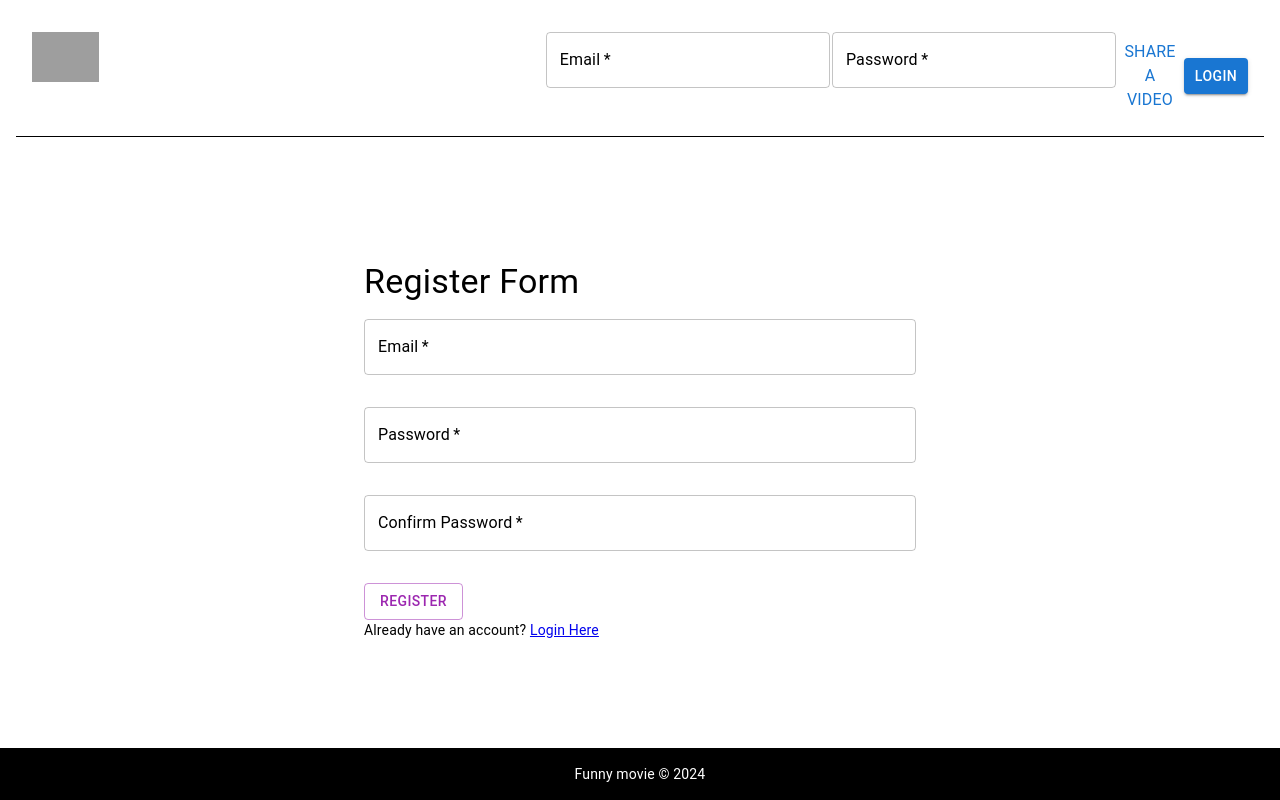
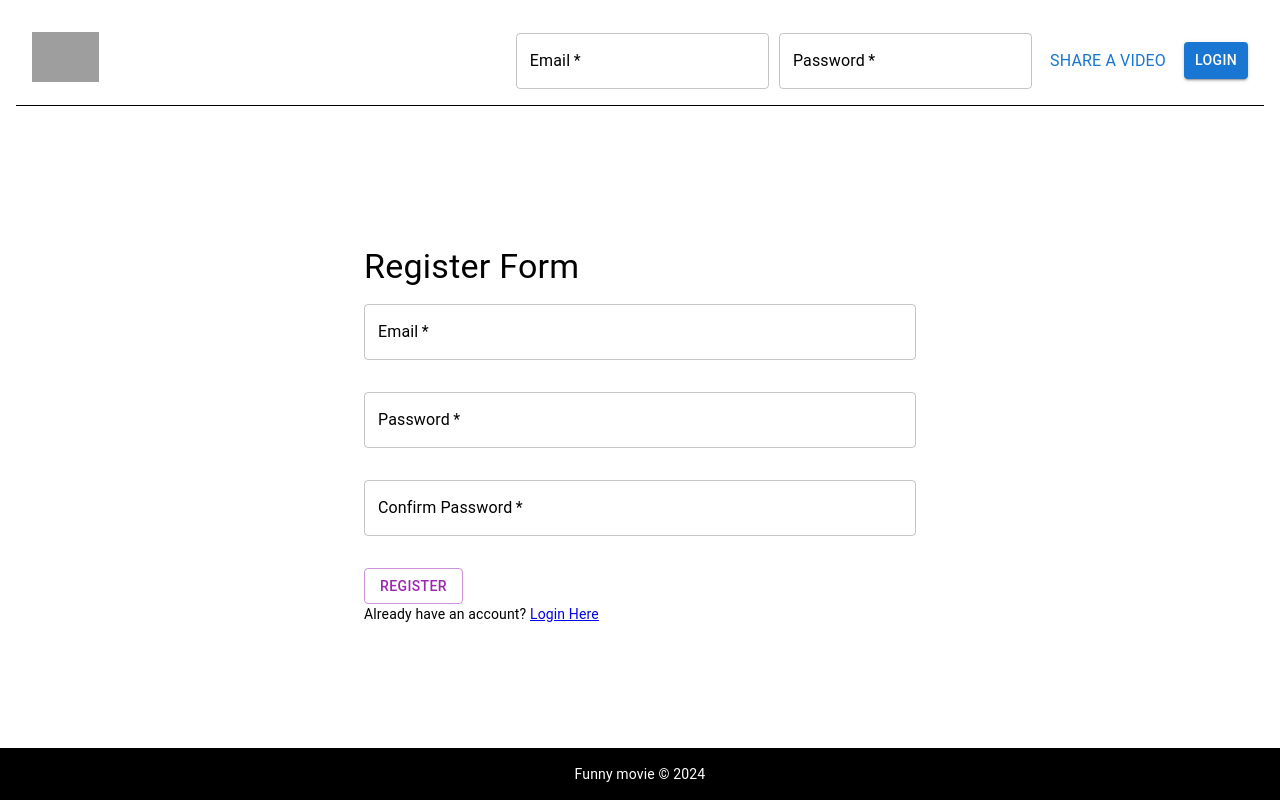
Before and after one commit to leduananh/mvtest, a React (Vite) app in the folder frontend/: page / in a window 1280 px wide. Both pictures are taken after a click on the button "SIGN UP". Built offline with nearby package versions, Linux system fonts and the light colour scheme; grey boxes are pictures that could not be loaded.

Commit message:
move yup to config and update validate for share videos

```diff
--- a/frontend/src/app/config.ts
+++ b/frontend/src/app/config.ts
@@ -1,4 +1,7 @@
 import { SnackbarOrigin } from "notistack";
+import * as Yup from "yup";
+import { HeaderLoginForm, LoginForm, SignUpForm } from "../features/authentication";
+import { VideoShareForm } from "../features/videos";
 
 export interface AppConfig {
   API_BASE_URL: string;
@@ -11,10 +14,30 @@ export interface AppConfig {
   ALERT: {
     ANCHOR: SnackbarOrigin;
   };
+  RULES: {
+    FORM: {
+      HEADER_LOGIN: {
+        constrains: Yup.ObjectSchema<HeaderLoginForm>;
+        initValues: HeaderLoginForm;
+      };
+      LOGIN: {
+        constrains: Yup.ObjectSchema<LoginForm>;
+        initValues: LoginForm;
+      };
+      REGISTER: {
+        constrains: Yup.ObjectSchema<SignUpForm>;
+        initValues: SignUpForm;
+      };
+      VIDEO_SHARE: {
+        constrains: Yup.ObjectSchema<VideoShareForm>;
+        initValues: VideoShareForm;
+      };
+    };
+  };
 }
 
 const config: AppConfig = {
-  API_BASE_URL: "https://example.com/api",
+  API_BASE_URL: "https://api.mockfly.dev/mocks/18c35e0a-722f-45b4-a39b-3ce07a02b646",
   ROUTES: {
     HOME: "/",
     LOGIN: "/login",
@@ -27,6 +50,49 @@ const config: AppConfig = {
       horizontal: "right",
     },
   },
+  RULES: {
+    FORM: {
+      HEADER_LOGIN: {
+        constrains: Yup.object({
+          email: Yup.string().email("Invalid email address").required("Required"),
+          password: Yup.string()
+            .required("Password is required")
+            .min(8, "Password must be at least 8 characters"),
+        }),
+        initValues: { email: "", password: "" },
+      },
+      LOGIN: {
+        constrains: Yup.object({
+          email: Yup.string().email("Invalid email address").required("Required"),
+          password: Yup.string()
+            .required("Password is required")
+            .min(8, "Password must be at least 8 characters"),
+          confirmPassword: Yup.string()
+            .oneOf([Yup.ref("password")], "Passwords must match")
+            .required("Confirm Password is required"),
+        }),
+        initValues: { email: "", password: "", confirmPassword: "" },
+      },
+      REGISTER: {
+        constrains: Yup.object({
+          email: Yup.string().email("Invalid email address").required("Required"),
+          password: Yup.string()
+            .required("Password is required")
+            .min(8, "Password must be at least 8 characters"),
+          confirmPassword: Yup.string()
+            .oneOf([Yup.ref("password")], "Passwords must match")
+            .required("Confirm Password is required"),
+        }),
+        initValues: { email: "", password: "", confirmPassword: "" },
+      },
+      VIDEO_SHARE: {
+        constrains: Yup.object({
+          youtubeUrl: Yup.string().required("Required").url("youtube link"),
+        }),
+        initValues: { youtubeUrl: "" },
+      },
+    },
+  },
 };
 
 export default config;
--- a/frontend/src/features/authentication/headerLoginForm.tsx
+++ b/frontend/src/features/authentication/headerLoginForm.tsx
@@ -1,6 +1,6 @@
-import React, { useCallback } from "react";
+import React, { useCallback, useMemo } from "react";
 import { Button, TextField } from "@mui/material";
-import { Field, FormikState, FormikValues } from "formik";
+import { Field, FormikValues, FormikProps } from "formik";
 import * as Yup from "yup";
 import { useNavigateLink } from "../../shared/hooks";
 import { ShareVideosBtn } from "../videos";
@@ -11,35 +11,32 @@ import {
   FormBaseFields,
   FormFieldRenderFunction,
 } from "../../shared/components/FormBase";
+import _ from "lodash";
 
 interface HeaderLoginForm extends FormBaseFields {
   email: string;
   password: string;
 }
 
-const validationSchema = Yup.object({
-  email: Yup.string().email("Invalid email address").required("Required"),
-  password: Yup.string().required("Required").max(3),
-});
-
-const initData: HeaderLoginForm = { email: "", password: "" };
-
-export const HeaderLoginForm: React.FC<{}> = () => {
+const HeaderLoginForm: React.FC<{}> = () => {
   const navigate = useNavigateLink();
   const location = useLocation();
 
   const createJsxCb: FormFieldRenderFunction = useCallback(
-    (formikState: FormikState<FormikValues>) => {
-      const isLoginPage = location.pathname === config.ROUTES.LOGIN;
-      const isSignUpPage = location.pathname === config.ROUTES.REGISTER;
+    (formikState: FormikProps<FormikValues>) => {
+      const shareVideosBtn = useMemo(() => <ShareVideosBtn />, []);
 
-      const fields = Object.keys(formikState.values);
-      const isAllFieldFullFill = fields.every(
-        (field) => formikState.touched[field] && !!formikState.values[field],
+      const loginBtn = useMemo(
+        () => (
+          <Button variant="contained" type="submit">
+            {"Login"}
+          </Button>
+        ),
+        [formikState],
       );
 
-      return (
-        <>
+      const emailField = useMemo(
+        () => (
           <Field
             as={TextField}
             type="email"
@@ -50,8 +47,30 @@ export const HeaderLoginForm: React.FC<{}> = () => {
             fullWidth
             required
             sx={{ mb: 4 }}
+            style={{
+              margin: "auto",
+            }}
+            error={!_.isEmpty(formikState.errors.email)}
           />
+        ),
+        [formikState],
+      );
 
+      const signUpBtn = useMemo(
+        () => (
+          <Button
+            variant="contained"
+            onClick={() => {
+              navigate(config.ROUTES.REGISTER);
+            }}
+          >
+            {"Sign Up"}
+          </Button>
+        ),
+        [formikState],
+      );
+      const passwordField = useMemo(
+        () => (
           <Field
             as={TextField}
             type="password"
@@ -62,45 +81,34 @@ export const HeaderLoginForm: React.FC<{}> = () => {
             fullWidth
             required
             sx={{ mb: 4 }}
+            style={{
+              margin: "auto",
+            }}
+            error={!_.isEmpty(formikState.errors.password)}
           />
+        ),
+        [],
+      );
+      const isLoginPage = location.pathname === config.ROUTES.LOGIN;
+      const isSignUpPage = location.pathname === config.ROUTES.REGISTER;
+      const fields = Object.keys(formikState.values);
+      const isAllFieldFullFill = fields.every(
+        (field) => formikState.touched[field] && !!formikState.values[field],
+      );
 
-          <ShareVideosBtn />
+      return (
+        <>
+          {emailField}
+          {passwordField}
+          {shareVideosBtn}
 
-          {isLoginPage && !isSignUpPage && (
-            <Button
-              variant="contained"
-              onClick={() => {
-                navigate(config.ROUTES.REGISTER);
-              }}
-            >
-              {"Sign Up"}
-            </Button>
-          )}
+          {isLoginPage && !isSignUpPage && signUpBtn}
 
-          {isSignUpPage && !isLoginPage && (
-            <Button variant="contained" disabled={formikState.isSubmitting} type="submit">
-              {"Login"}
-            </Button>
-          )}
+          {isSignUpPage && !isLoginPage && loginBtn}
 
-          {!isSignUpPage && !isLoginPage && !isAllFieldFullFill ? (
-            <Button
-              variant="contained"
-              onClick={() => {
-                navigate(config.ROUTES.REGISTER);
-              }}
-            >
-              {"Sign Up"}
-            </Button>
-          ) : (
-            !isSignUpPage &&
-            !isLoginPage &&
-            isAllFieldFullFill && (
-              <Button variant="contained" disabled={formikState.isSubmitting} type="submit">
-                {"Login"}
-              </Button>
-            )
-          )}
+          {!isSignUpPage && !isLoginPage && !isAllFieldFullFill
+            ? signUpBtn
+            : !isSignUpPage && !isLoginPage && isAllFieldFullFill && loginBtn}
         </>
       );
     },
@@ -115,10 +123,10 @@ export const HeaderLoginForm: React.FC<{}> = () => {
   return (
     <FormBase
       createFormJsxFieldCb={createJsxCb}
-      initialFieldValues={initData}
-      validationSchema={validationSchema}
+      initialFieldValues={config.RULES.FORM.HEADER_LOGIN.initValues}
+      validationSchema={config.RULES.FORM.HEADER_LOGIN.constrains}
       onSubmit={onSubmit}
-      style={{ display: "flex", gap: 2, alignItems: "center" }}
+      style={{ display: "flex", gap: 10, alignItems: "center" }}
     />
   );
 };
--- a/frontend/src/features/authentication/index.ts
+++ b/frontend/src/features/authentication/index.ts
@@ -1,7 +1,7 @@
 import authReducer, { login, logout } from "./authSlice";
-import { HeaderLoginForm } from "./headerLoginForm.tsx";
+import HeaderLoginForm from "./headerLoginForm.tsx";
 import LoginForm from "./loginForm.tsx";
-import { SignUpForm } from "./signUpForm.tsx";
+import SignUpForm from "./signUpForm.tsx";
 
 export * from "./types.ts";
 export { authReducer, login, logout, LoginForm, SignUpForm, HeaderLoginForm };
--- a/frontend/src/features/authentication/loginForm.tsx
+++ b/frontend/src/features/authentication/loginForm.tsx
@@ -1,6 +1,6 @@
-import React, { useCallback } from "react";
+import React, { useCallback, useMemo } from "react";
 import { Button, Container, TextField, Typography } from "@mui/material";
-import { Field, FormikState, FormikValues } from "formik";
+import { Field, FormikProps, FormikValues } from "formik";
 import * as Yup from "yup";
 import { Link } from "react-router-dom";
 import { useAlert } from "../../shared/hooks";
@@ -17,23 +17,13 @@ interface LoginForm extends FormBaseFields {
   confirmPassword: string;
 }
 
-const validationSchema = Yup.object({
-  email: Yup.string().email("Invalid email address").required("Required"),
-  password: Yup.string().required("Password is required"),
-  confirmPassword: Yup.string()
-    .oneOf([Yup.ref("password")], "Passwords must match")
-    .required("Confirm Password is required"),
-});
-
-const initData: LoginForm = { email: "", password: "", confirmPassword: "" };
-
 const LoginForm: React.FC<{}> = () => {
   const { showAlert } = useAlert();
 
   const createJsxCb: FormFieldRenderFunction = useCallback(
-    (formikState: FormikState<FormikValues>) => {
-      return (
-        <>
+    (formikState: FormikProps<FormikValues>) => {
+      const emailField = useMemo(
+        () => (
           <Field
             as={TextField}
             type="email"
@@ -47,7 +37,12 @@ const LoginForm: React.FC<{}> = () => {
             error={formikState.touched.email && Boolean(formikState.errors.email)}
             sx={{ mb: 4 }}
           />
+        ),
+        [formikState],
+      );
 
+      const passwordField = useMemo(
+        () => (
           <Field
             as={TextField}
             type="password"
@@ -61,7 +56,12 @@ const LoginForm: React.FC<{}> = () => {
             error={formikState.touched.password && Boolean(formikState.errors.password)}
             sx={{ mb: 4 }}
           />
+        ),
+        [formikState],
+      );
 
+      const confirmPasswordField = useMemo(
+        () => (
           <Field
             as={TextField}
             type="password"
@@ -77,7 +77,12 @@ const LoginForm: React.FC<{}> = () => {
             }
             sx={{ mb: 4 }}
           />
+        ),
+        [formikState],
+      );
 
+      const submitBtn = useMemo(
+        () => (
           <Button
             variant="outlined"
             color="secondary"
@@ -86,6 +91,15 @@ const LoginForm: React.FC<{}> = () => {
           >
             {"Login"}
           </Button>
+        ),
+        [formikState],
+      );
+      return (
+        <>
+          {emailField}
+          {passwordField}
+          {confirmPasswordField}
+          {submitBtn}
         </>
       );
     },
@@ -103,10 +117,10 @@ const LoginForm: React.FC<{}> = () => {
         Login Form
       </Typography>
       <FormBase
-        initialFieldValues={initData}
+        initialFieldValues={config.RULES.FORM.LOGIN.initValues}
         onSubmit={onSubmit}
         createFormJsxFieldCb={createJsxCb}
-        validationSchema={validationSchema}
+        validationSchema={config.RULES.FORM.LOGIN.constrains}
       />
       <Typography variant="body2">
         Don't had account yet? <Link to={config.ROUTES.REGISTER}>Sign up here!</Link>
--- a/frontend/src/features/authentication/signUpForm.tsx
+++ b/frontend/src/features/authentication/signUpForm.tsx
@@ -1,6 +1,6 @@
-import React, { useCallback } from "react";
+import React, { useCallback, useMemo } from "react";
 import { Button, Container, TextField, Typography } from "@mui/material";
-import { Field, FormikState, FormikValues } from "formik";
+import { Field, FormikProps, FormikValues } from "formik";
 import * as Yup from "yup";
 import { Link } from "react-router-dom";
 import { useAlert } from "../../shared/hooks";
@@ -26,13 +26,13 @@ const validationSchema = Yup.object({
 
 const initData: SignUpForm = { email: "", password: "", confirmPassword: "" };
 
-export const SignUpForm: React.FC<{}> = () => {
+const SignUpForm: React.FC<{}> = () => {
   const { showAlert } = useAlert();
 
   const createJsxCb: FormFieldRenderFunction = useCallback(
-    (formikState: FormikState<FormikValues>) => {
-      return (
-        <>
+    (formikState: FormikProps<FormikValues>) => {
+      const emailField = useMemo(
+        () => (
           <Field
             as={TextField}
             type="email"
@@ -46,7 +46,12 @@ export const SignUpForm: React.FC<{}> = () => {
             error={formikState.touched.email && Boolean(formikState.errors.email)}
             sx={{ mb: 4 }}
           />
+        ),
+        [formikState],
+      );
 
+      const passwordField = useMemo(
+        () => (
           <Field
             as={TextField}
             type="password"
@@ -60,7 +65,26 @@ export const SignUpForm: React.FC<{}> = () => {
             error={formikState.touched.password && Boolean(formikState.errors.password)}
             sx={{ mb: 4 }}
           />
+        ),
+        [formikState],
+      );
 
+      const submitBtn = useMemo(
+        () => (
+          <Button
+            variant="outlined"
+            color="secondary"
+            type="submit"
+            disabled={formikState.isSubmitting}
+          >
+            Register
+          </Button>
+        ),
+        [formikState],
+      );
+
+      const confirmPasswordField = useMemo(
+        () => (
           <Field
             as={TextField}
             type="password"
@@ -76,15 +100,16 @@ export const SignUpForm: React.FC<{}> = () => {
             }
             sx={{ mb: 4 }}
           />
+        ),
+        [formikState],
+      );
 
-          <Button
-            variant="outlined"
-            color="secondary"
-            type="submit"
-            disabled={formikState.isSubmitting}
-          >
-            Register
-          </Button>
+      return (
+        <>
+          {emailField}
+          {passwordField}
+          {confirmPasswordField}
+          {submitBtn}
         </>
       );
     },
@@ -113,3 +138,5 @@ export const SignUpForm: React.FC<{}> = () => {
     </Container>
   );
 };
+
+export default SignUpForm;
--- a/frontend/src/features/videos/index.ts
+++ b/frontend/src/features/videos/index.ts
@@ -1,5 +1,5 @@
 import { VideoItem } from "./videoItem";
-import { VideoShareForm } from "./shareVideosForm";
+import VideoShareForm from "./shareVideosForm";
 import { ShareVideosBtn } from "./shareVideosBtn";
 import { VideoItemList } from "./videoItemList";
 
--- a/frontend/src/features/videos/shareVideosBtn.tsx
+++ b/frontend/src/features/videos/shareVideosBtn.tsx
@@ -13,12 +13,12 @@ interface ShareVideosBtnProps {
 export const ShareVideosBtn: React.FC<ShareVideosBtnProps> = ({
   text = "share a video",
   toLink = config.ROUTES.VIDEO_SHARE,
-  style = { padding: 5 },
+  style = {},
 }) => {
   return (
     <Link to={toLink}>
       <Button style={style}>
-        <Typography>{text}</Typography>
+        <Typography style={{ textWrap: "nowrap" }}>{text}</Typography>
       </Button>
     </Link>
   );
--- a/frontend/src/features/videos/shareVideosForm.tsx
+++ b/frontend/src/features/videos/shareVideosForm.tsx
@@ -1,7 +1,63 @@
-import React from "react";
-import { Box, TextField, Button, Typography, Container } from "@mui/material";
+import React, { useCallback, useMemo } from "react";
+import { Box, Button, Container, TextField, Typography } from "@mui/material";
+import { Field, FormikProps, FormikValues } from "formik";
+import { useAlert } from "../../shared/hooks";
+import {
+  FormBase,
+  FormBaseFields,
+  FormFieldRenderFunction,
+} from "../../shared/components/FormBase";
+import config from "../../app/config";
 
-export const VideoShareForm: React.FC = () => {
+interface VideoShareForm extends FormBaseFields {
+  youtubeUrl: string;
+}
+
+const VideoShareForm: React.FC = () => {
+  const { showAlert } = useAlert();
+
+  const createJsxCb: FormFieldRenderFunction = useCallback(
+    (formikState: FormikProps<FormikValues>) => {
+      const shareYoutubeUrlField = useMemo(
+        () => (
+          <Field
+            as={TextField}
+            variant="outlined"
+            label="Share Videos"
+            name="email"
+            fullWidth
+            required
+            // helperText={formikState.touched.email && formikState.errors.email}
+            // error={formikState.touched.email && Boolean(formikState.errors.email)}
+            sx={{ mb: 2 }}
+          />
+        ),
+        [formikState],
+      );
+
+      const submitBtn = useMemo(
+        () => (
+          <Button variant="contained" type="submit" fullWidth>
+            Share
+          </Button>
+        ),
+        [formikState],
+      );
+
+      return (
+        <>
+          {shareYoutubeUrlField}
+          {submitBtn}
+        </>
+      );
+    },
+    [],
+  );
+
+  const onSubmit = useCallback(async () => {
+    // TODO update call api
+    showAlert("asdasdasdasd");
+  }, []);
   return (
     <Container maxWidth="sm">
       <Box
@@ -17,13 +73,22 @@ export const VideoShareForm: React.FC = () => {
         }}
       >
         <Typography variant="h6" sx={{ alignSelf: "flex-start", mb: 2 }}>
-          Share Videos
+          Youtube shareable url
         </Typography>
-        <TextField label="Share Videos" variant="outlined" fullWidth sx={{ mb: 2 }} />
+        <FormBase
+          style={{ width: "100%" }}
+          onSubmit={onSubmit}
+          initialFieldValues={config.RULES.FORM.VIDEO_SHARE.initValues}
+          validationSchema={config.RULES.FORM.VIDEO_SHARE.constrains}
+          createFormJsxFieldCb={createJsxCb}
+        />
+        {/* <TextField label="Share Videos" variant="outlined" fullWidth sx={{ mb: 2 }} />
         <Button variant="contained" fullWidth>
           Share
-        </Button>
+        </Button> */}
       </Box>
     </Container>
   );
 };
+
+export default VideoShareForm;
--- a/frontend/src/shared/components/FormBase/formBase.tsx
+++ b/frontend/src/shared/components/FormBase/formBase.tsx
@@ -1,5 +1,5 @@
 import React, { CSSProperties } from "react";
-import { Formik, Form, FormikHelpers, FormikState, FormikValues } from "formik";
+import { Formik, Form, FormikHelpers, FormikProps, FormikValues } from "formik";
 import * as Yup from "yup";
 
 import _ from "lodash";
@@ -9,7 +9,7 @@ import { OverLayLoading } from "../OverLayLoading";
 export interface FormBaseFields {}
 
 export type FormFieldRenderFunction = (
-  formikState: FormikState<FormikValues>,
+  formikState: FormikProps<FormikValues>,
   helpers?: FormikHelpers<FormikValues>,
 ) => JSX.Element;
 
```
